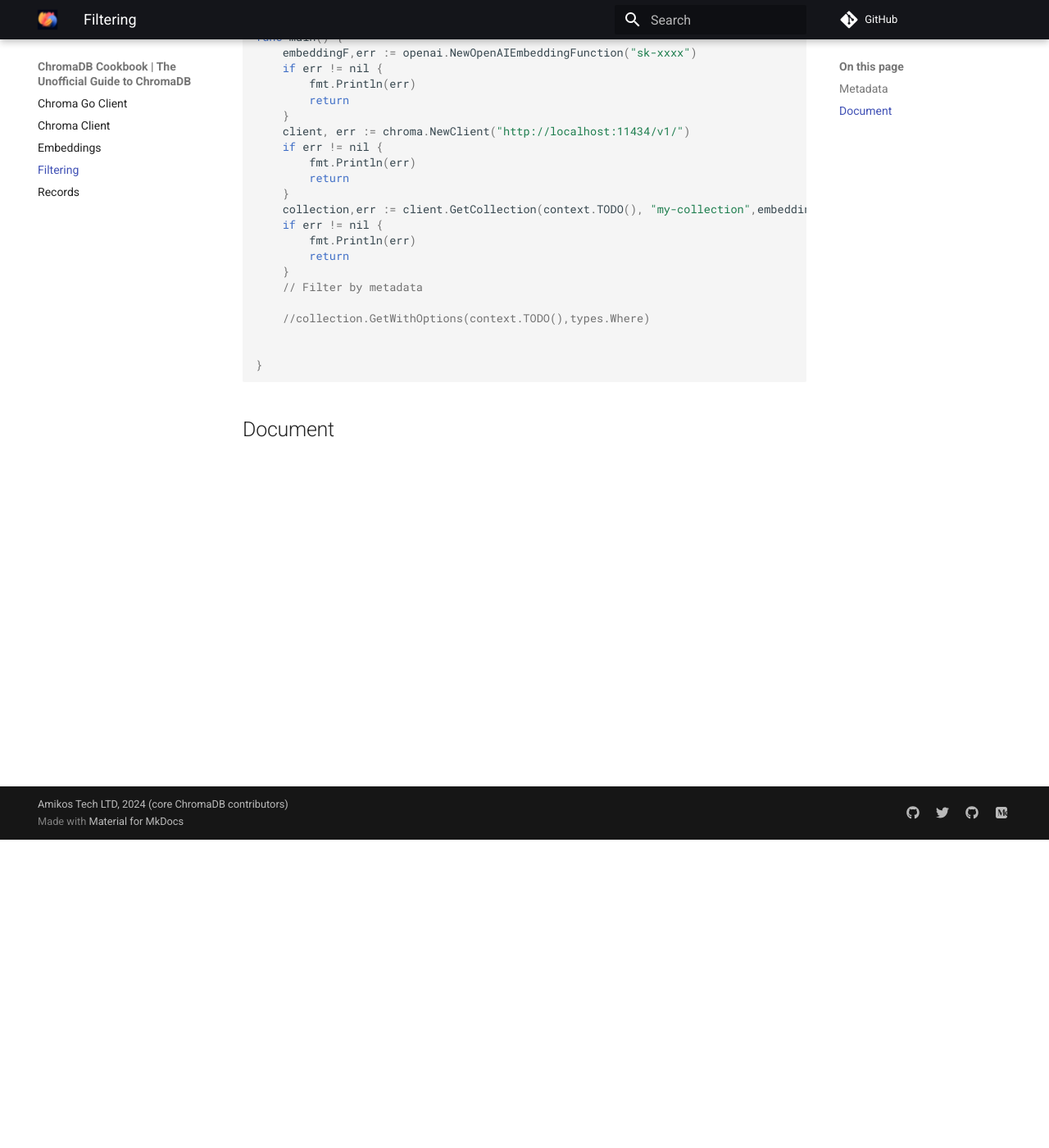
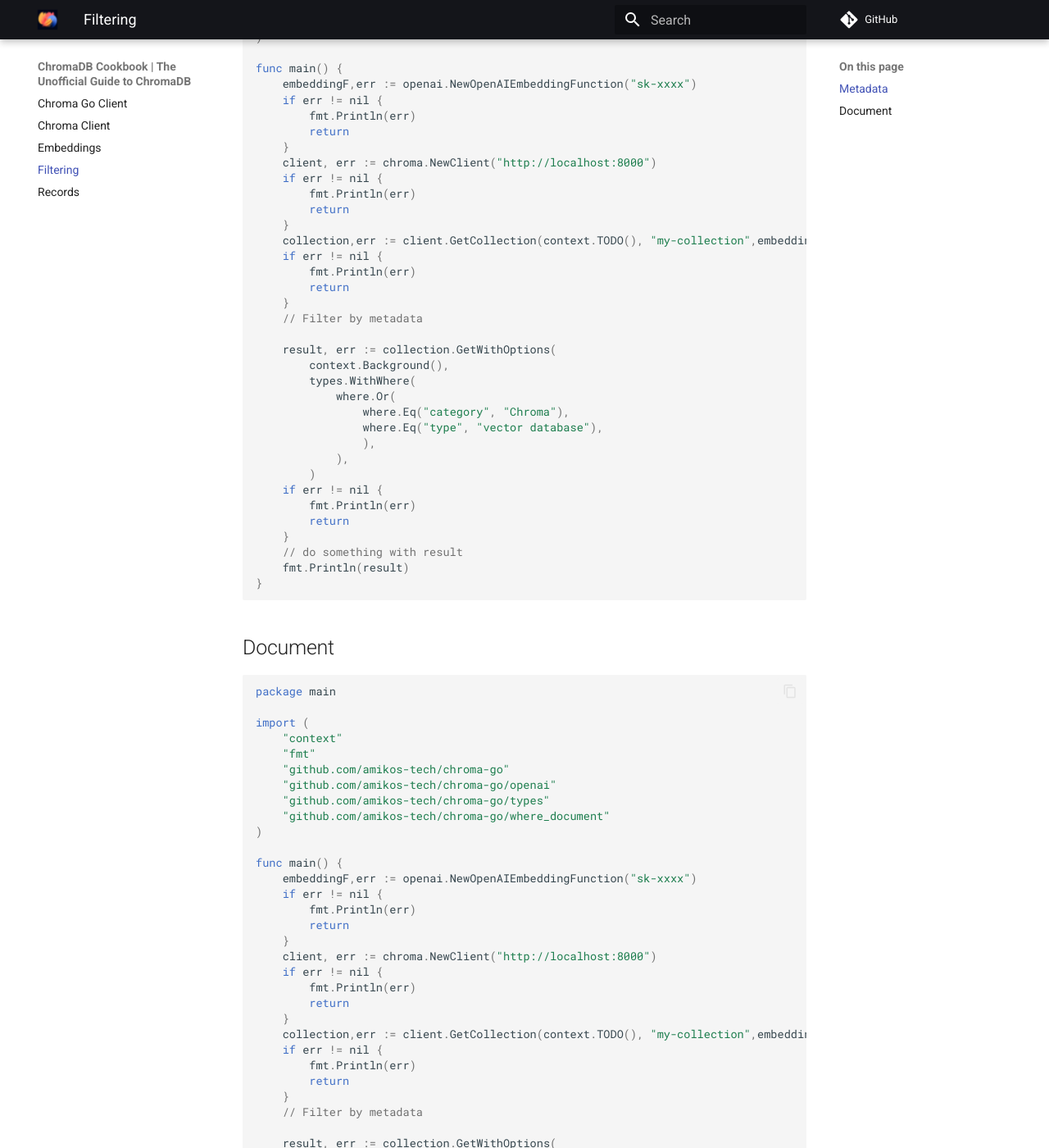
Before and after one commit to amikos-tech/chroma-go, an MkDocs documentation site: the page built from docs/docs/filtering.md, in a window 1280 px wide and 1400 px high, scrolled down 376 px. Shown: the whole window at 82% size. Built offline with MkDocs 1.6.1 and Material for MkDocs 9.7.7, drawn with Linux system fonts in a browser that asks for light colours; comment, search, counter and statistics services are not loaded; some of the changed text lies outside the part shown.

Commit message:
docs: Filtering - wheredoc updates

````diff
--- a/docs/docs/filtering.md
+++ b/docs/docs/filtering.md
@@ -11,6 +11,8 @@ import (
 	"fmt"
 	"github.com/amikos-tech/chroma-go"
 	"github.com/amikos-tech/chroma-go/openai"
+	"github.com/amikos-tech/chroma-go/types"
+	"github.com/amikos-tech/chroma-go/where"
 )
 
 func main() {
@@ -19,7 +21,7 @@ func main() {
         fmt.Println(err)
         return
     }
-	client, err := chroma.NewClient("http://localhost:11434/v1/")
+	client, err := chroma.NewClient("http://localhost:8000")
 	if err != nil {
 		fmt.Println(err)
 		return
@@ -31,11 +33,72 @@ func main() {
     }
     // Filter by metadata
 
-	//collection.GetWithOptions(context.TODO(),types.Where)
-
-
+	result, err := collection.GetWithOptions(
+		context.Background(),
+		types.WithWhere(
+			where.Or(
+				where.Eq("category", "Chroma"),
+				where.Eq("type", "vector database"),
+				),
+			),
+		)
+	if err != nil {
+        fmt.Println(err)
+        return
+    }
+	// do something with result
+    fmt.Println(result)
 }
 
 ```
 
 ## Document
+
+```go
+package main
+
+import (
+	"context"
+	"fmt"
+	"github.com/amikos-tech/chroma-go"
+	"github.com/amikos-tech/chroma-go/openai"
+	"github.com/amikos-tech/chroma-go/types"
+	"github.com/amikos-tech/chroma-go/where_document"
+)
+
+func main() {
+	embeddingF,err := openai.NewOpenAIEmbeddingFunction("sk-xxxx")
+	if err != nil {
+        fmt.Println(err)
+        return
+    }
+	client, err := chroma.NewClient("http://localhost:8000")
+	if err != nil {
+		fmt.Println(err)
+		return
+	}
+	collection,err := client.GetCollection(context.TODO(), "my-collection",embeddingF)
+	if err != nil {
+        fmt.Println(err)
+        return
+    }
+    // Filter by metadata
+
+	result, err := collection.GetWithOptions(
+		context.Background(),
+		types.WithWhereDocument(
+			wheredoc.Or(
+				wheredoc.Contains("Vector database"),
+				wheredoc.Contains("Chroma"),
+				),
+            ),
+		)
+
+	if err != nil {
+        fmt.Println(err)
+        return
+    }
+	// do something with result
+    fmt.Println(result)
+}
+```
````
